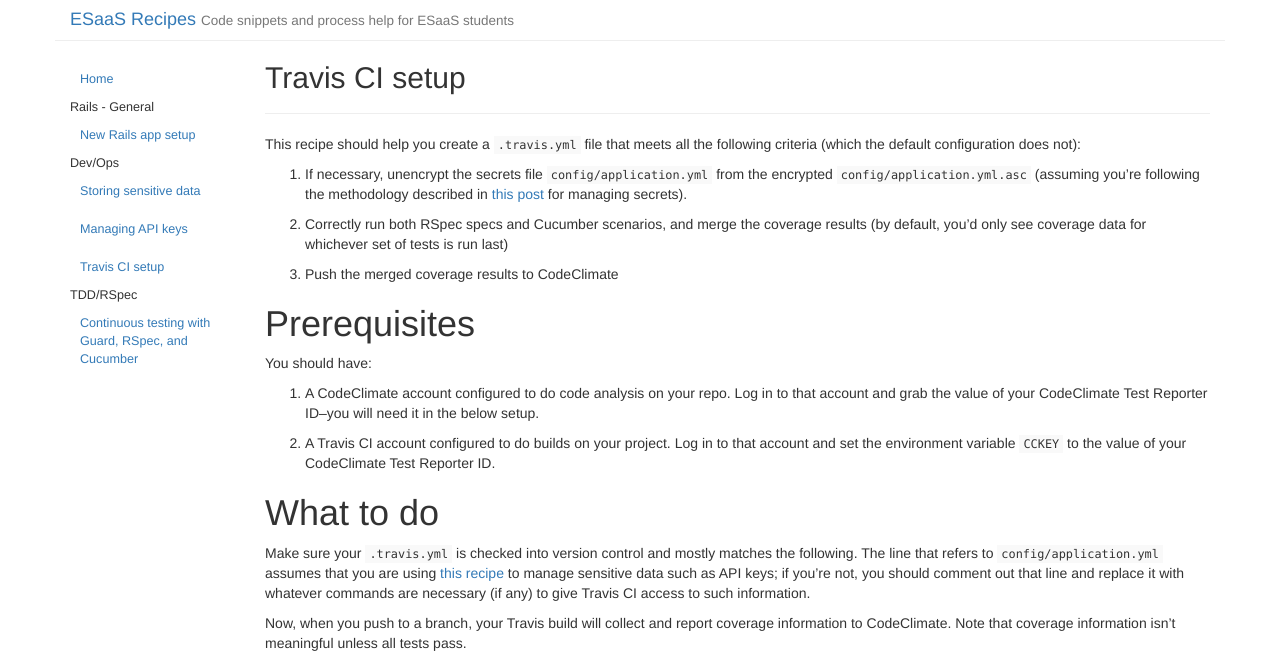
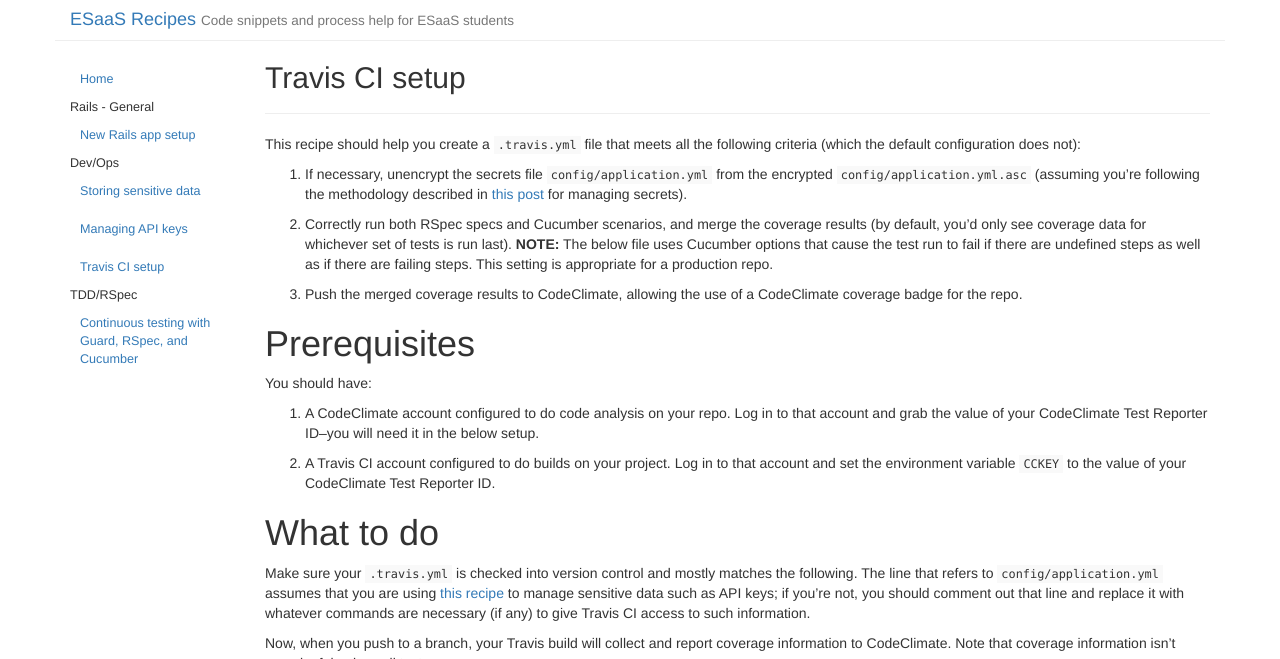
Before and after one commit to saasbook/courseware, a Jekyll site: the page built from _posts/2017-11-01-travis-ci-setup.md, in a window 1280 px wide, cut to the strip 0-659 px from the top of the page. Built offline with Jekyll 4.4.1, drawn with Linux system fonts in a browser that asks for light colours.

Commit message:
updated to API key stoarge and travis CI setup

```diff
--- a/_posts/2017-11-01-travis-ci-setup.md
+++ b/_posts/2017-11-01-travis-ci-setup.md
@@ -16,9 +16,13 @@
 
 2. Correctly run both RSpec specs and Cucumber scenarios, and merge the
 coverage results (by default, you'd only see coverage data for whichever
-set of tests is run last)
+set of tests is run last).  **NOTE:** The below file uses
+Cucumber options that cause the test run to fail if there are
+undefined steps as well as if there are failing steps.  This setting
+is appropriate for a production repo.
 
-3. Push the merged coverage results to CodeClimate
+3. Push the merged coverage results to CodeClimate, allowing the use
+of a CodeClimate coverage badge for the repo.
 
 # Prerequisites
 
```
Also changed, not shown: _posts/2017-11-01-managing-api-keys.md (+4 -2 lines), _posts/2017-11-02-new-rails-app-setup.md (+2 -0 lines).
